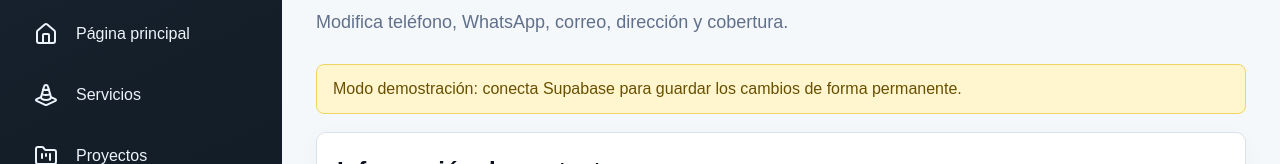
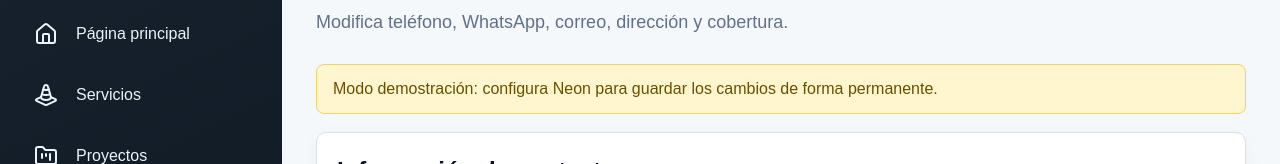
Before and after one commit to Zerinho23/automega-web, a Next.js app: page /admin/contact in a window 1280 px wide. Shown: the part 170-334 px from the top of the page. Built offline with nearby package versions, Linux system fonts and the light colour scheme.

Commit message:
fix: actualizar aviso del panel a Neon

```diff
--- a/app/admin/workspace.tsx
+++ b/app/admin/workspace.tsx
@@ -74,7 +74,7 @@ export default function AdminWorkspace({ section }: { section: string }) {
   return <>
     <Toaster richColors position="top-right" />
     <div className="admin-title"><div><div className="eyebrow" /><h1>{title[0]}</h1><p>{title[1]}</p></div></div>
-    {!hasSupabaseConfig && <div className="demo-banner">Modo demostración: conecta Supabase para guardar los cambios de forma permanente.</div>}
+    {!hasSupabaseConfig && <div className="demo-banner">Modo demostración: configura Neon para guardar los cambios de forma permanente.</div>}
     {loading && <div className="admin-loading">Actualizando información…</div>}
     {(section === "services" || section === "projects") && <section className="admin-card editor-card"><div className="editor-toolbar"><h2>{section === "services" ? "Servicios publicados" : "Proyectos y trabajos"}</h2><button className="button button-yellow" onClick={addItem}><Plus /> Agregar</button></div><div className="editor-list">{items.map(item=><article className="editor-row" key={item.id}><div className="order-buttons"><button onClick={()=>move(item.id,-1)} aria-label="Subir"><ArrowUp /></button><button onClick={()=>move(item.id,1)} aria-label="Bajar"><ArrowDown /></button></div><div className="editor-fields"><input value={item.title} onChange={e=>update(item.id,{title:e.target.value})}/><textarea value={item.description} onChange={e=>update(item.id,{description:e.target.value})}/>{section === "projects" && <input placeholder="Ubicación" value={item.location||""} onChange={e=>update(item.id,{location:e.target.value})}/>}</div><button className={`visibility ${item.visible?"on":""}`} onClick={()=>update(item.id,{visible:!item.visible})}>{item.visible?<Eye/>:<EyeOff/>}{item.visible?"Publicado":"Oculto"}</button><button className="icon-button danger" onClick={()=>removeItem(item.id)}><Trash2 /></button></article>)}</div><button className="button button-yellow save-bottom" onClick={saveItems}><Save /> {loading?"Guardando…":"Guardar cambios"}</button></section>}
     {section === "quotes" && <section className="admin-card"><div className="table-wrap"><table><thead><tr><th>Cliente</th><th>Correo</th><th>Servicio</th><th>Comuna</th><th>Estado</th></tr></thead><tbody>{items.map(item=><tr key={item.id}><td><strong>{item.name}</strong><small className="cell-detail">{item.description}</small></td><td>{item.email}</td><td>{item.service_name}</td><td>{item.city}</td><td><select className={`status-select ${item.status}`} value={item.status} onChange={async e=>{const status=e.target.value;update(item.id,{status});if(supabase)await supabase.from("quote_requests").update({status}).eq("id",item.id);toast.success("Estado actualizado");}}><option value="new">Nueva</option><option value="reviewed">Revisada</option><option value="contacted">Contactada</option><option value="closed">Cerrada</option></select></td></tr>)}</tbody></table></div></section>}
```
